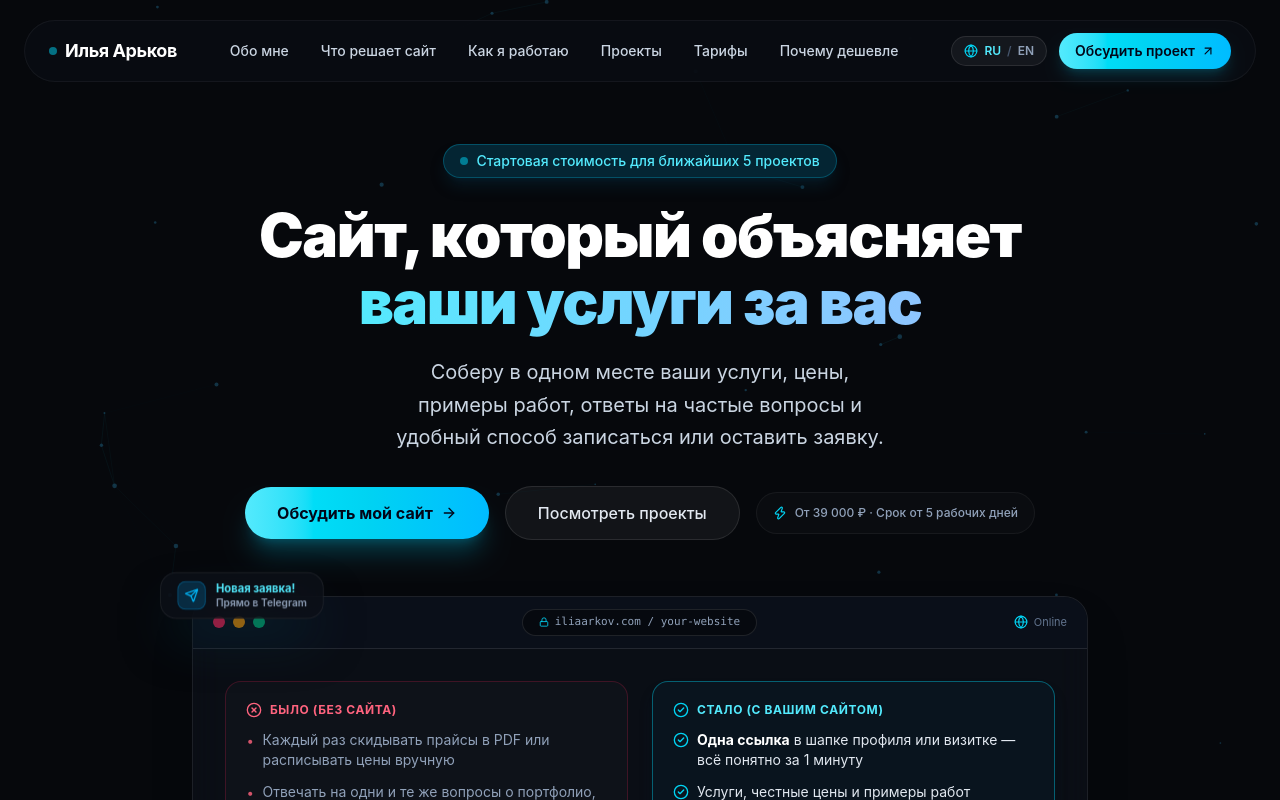
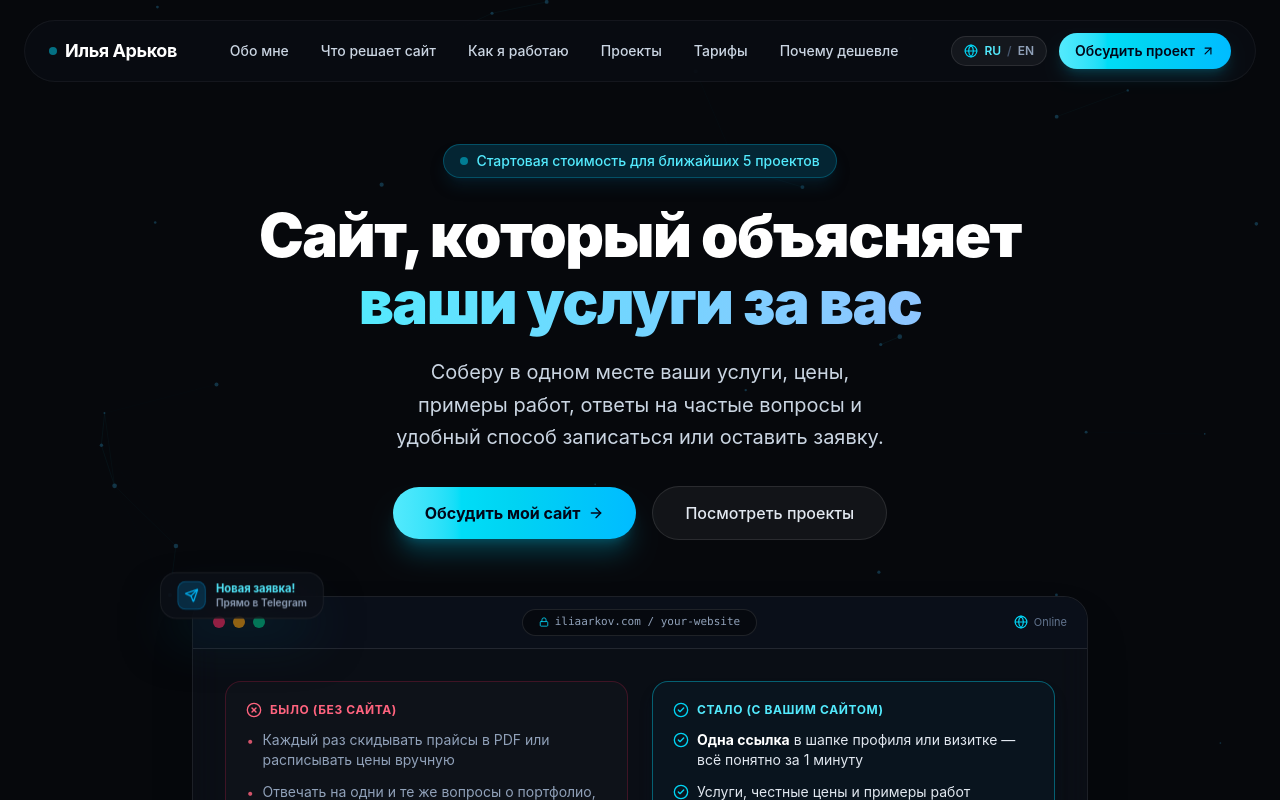
Before and after one commit to iliaarkov/crafting-web, a React (Vite) app: page / in a window 1280 px wide. Shown: the top 800 px of the page. Built offline with nearby package versions, Linux system fonts and the light colour scheme; the HTML template or start-up script is replaced by a standard one.

Commit message:
Crafting-web (in progress v0.10.1) (Hero block editing)

```diff
--- a/src/components/Hero.tsx
+++ b/src/components/Hero.tsx
@@ -250,10 +250,10 @@ export const Hero: React.FC = () => {
             <span>{t.hero.ctaSecondary}</span>
           </a>
 
-          <div className="hidden sm:flex items-center gap-2 px-4 py-3 rounded-full text-xs font-medium text-slate-400 border border-white/5 bg-white/[0.02]">
+          {/* <div className="hidden sm:flex items-center gap-2 px-4 py-3 rounded-full text-xs font-medium text-slate-400 border border-white/5 bg-white/[0.02]">
             <Zap className="w-3.5 h-3.5 text-cyan-400 shrink-0" />
             <span>{t.hero.priceTag}</span>
-          </div>
+          </div> */}
         </div>
 
         {/* 4. ИНТЕРАКТИВНЫЙ 3D-МАКЕТ ИНТЕРФЕЙСА */}
```
